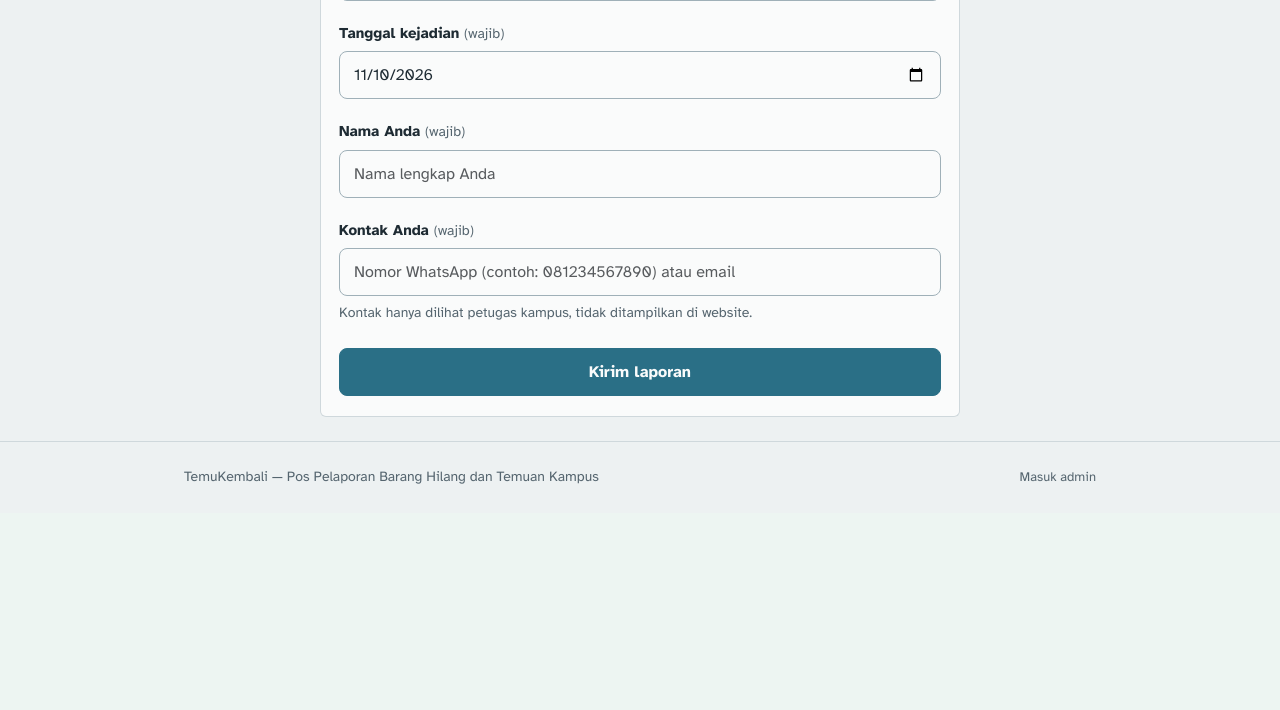
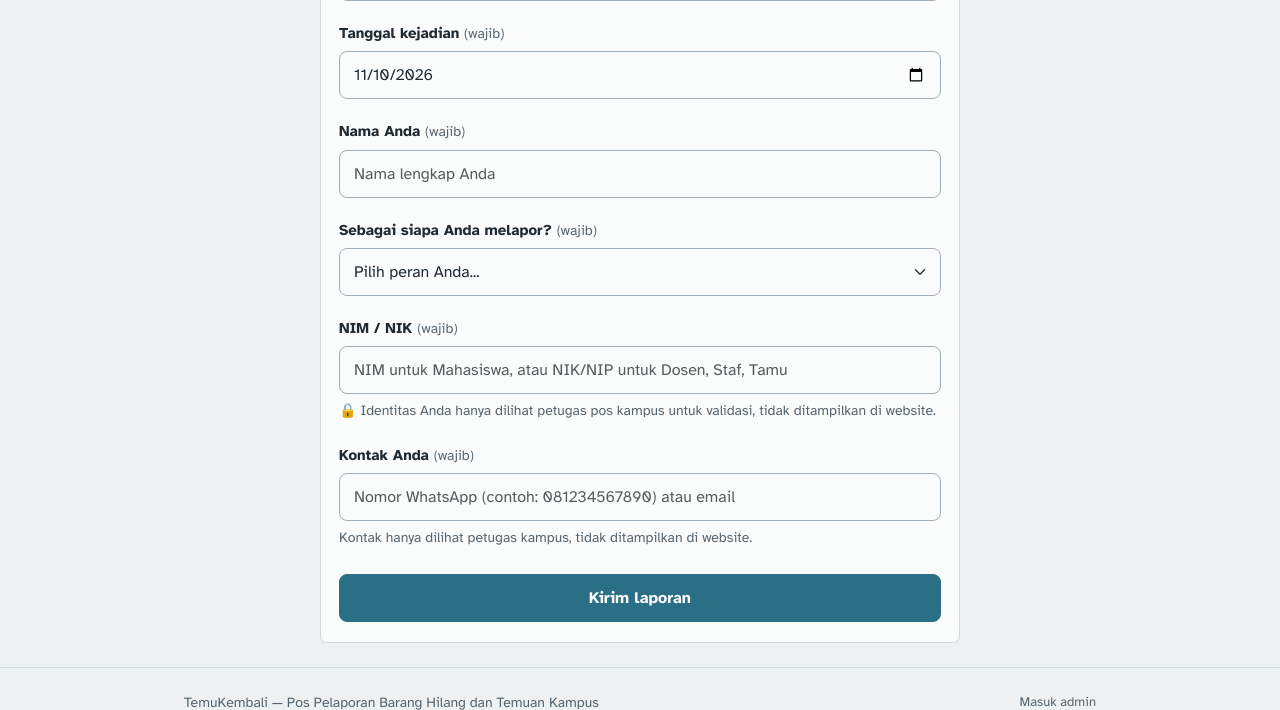
Before and after one commit to akbar450/TemuKembali, a Laravel app: page /lapor in a window 1280 px wide. Shown: the part 976-1686 px from the top of the page. Before the commit the page ends 1460 px from the top, so only its background shows below. Run offline with Laravel 12, Linux system fonts and the light colour scheme; data comes from the database, SQL or seed files in the repository.

Commit message:
feat(report): tambahkan pilihan peran pelapor dan nomor identitas NIM/NIK

```diff
--- a/app/Http/Controllers/Admin/ReportController.php
+++ b/app/Http/Controllers/Admin/ReportController.php
@@ -109,6 +109,8 @@ class ReportController extends Controller
             'location' => ['required', 'string', 'max:255'],
             'event_date' => ['required', 'date', 'before_or_equal:today'],
             'reporter_name' => ['required', 'string', 'max:100'],
+            'reporter_role' => ['nullable', 'in:mahasiswa,dosen,staf,tamu'],
+            'reporter_id_number' => ['nullable', 'string', 'max:50'],
             'reporter_contact' => ['required', 'string', 'max:100'],
         ], [
             'item_name.required' => 'Nama barang harus diisi.',
--- a/app/Http/Controllers/ReportController.php
+++ b/app/Http/Controllers/ReportController.php
@@ -98,6 +98,8 @@ class ReportController extends Controller
             'location' => ['required', 'string', 'max:255'],
             'event_date' => ['required', 'date', 'before_or_equal:today'],
             'reporter_name' => ['required', 'string', 'max:100'],
+            'reporter_role' => ['required', 'in:mahasiswa,dosen,staf,tamu'],
+            'reporter_id_number' => ['required', 'string', 'max:50'],
             'reporter_contact' => ['required', 'string', 'max:100'],
         ], [
             'type.required' => 'Pilih jenis laporan.',
@@ -114,6 +116,10 @@ class ReportController extends Controller
             'event_date.required' => 'Tanggal kejadian harus diisi.',
             'event_date.before_or_equal' => 'Tanggal tidak boleh setelah hari ini. Pilih hari ini atau sebelumnya.',
             'reporter_name.required' => 'Nama pelapor harus diisi.',
+            'reporter_role.required' => 'Pilih peran Anda (Mahasiswa, Dosen, Staf, atau Tamu).',
+            'reporter_role.in' => 'Pilihan peran tidak valid.',
+            'reporter_id_number.required' => 'NIM atau NIK harus diisi.',
+            'reporter_id_number.max' => 'NIM/NIK maksimal 50 karakter.',
             'reporter_contact.required' => 'Kontak pelapor harus diisi.',
         ]);
 
@@ -133,6 +139,8 @@ class ReportController extends Controller
             'location' => $validated['location'],
             'event_date' => $validated['event_date'],
             'reporter_name' => $validated['reporter_name'],
+            'reporter_role' => $validated['reporter_role'],
+            'reporter_id_number' => $validated['reporter_id_number'],
             'reporter_contact' => $validated['reporter_contact'],
         ]);
 
--- a/database/seeders/DatabaseSeeder.php
+++ b/database/seeders/DatabaseSeeder.php
@@ -55,6 +55,8 @@ class DatabaseSeeder extends Seeder
                 'location' => 'Perpustakaan lantai 2',
                 'event_date' => now()->subDays(2)->format('Y-m-d'),
                 'reporter_name' => 'Budi Santoso',
+                'reporter_role' => 'mahasiswa',
+                'reporter_id_number' => '220101045',
                 'reporter_contact' => '081234567890',
             ]);
 
@@ -68,6 +70,8 @@ class DatabaseSeeder extends Seeder
                 'location' => 'Parkiran Gedung Kuliah Bersama',
                 'event_date' => now()->subDay()->format('Y-m-d'),
                 'reporter_name' => 'Siti Rahma',
+                'reporter_role' => 'mahasiswa',
+                'reporter_id_number' => '230101112',
                 'reporter_contact' => 'siti.rahma@mahasiswa.ac.id',
             ]);
 
@@ -81,6 +85,8 @@ class DatabaseSeeder extends Seeder
                 'location' => 'Laboratorium Komputer 3',
                 'event_date' => now()->subDays(5)->format('Y-m-d'),
                 'reporter_name' => 'Rian Hidayat',
+                'reporter_role' => 'staf',
+                'reporter_id_number' => '199008152020121001',
                 'reporter_contact' => '089876543210',
                 'returned_at' => now()->subDays(1),
             ]);
--- a/resources/views/publik/create.blade.php
+++ b/resources/views/publik/create.blade.php
@@ -178,7 +178,49 @@
                     @enderror
                 </div>
 
-                {{-- 8. Kontak Pelapor --}}
+                {{-- 8. Peran / Status di Kampus --}}
+                <div class="form-group">
+                    <label for="reporter_role" class="form-label">
+                        Sebagai siapa Anda melapor? <span class="wajib">(wajib)</span>
+                    </label>
+                    <select id="reporter_role"
+                            name="reporter_role"
+                            class="form-select @error('reporter_role') is-invalid @enderror"
+                            required
+                            aria-describedby="@error('reporter_role') reporter_role-error @enderror">
+                        <option value="">Pilih peran Anda...</option>
+                        <option value="mahasiswa" {{ old('reporter_role') === 'mahasiswa' ? 'selected' : '' }}>Mahasiswa</option>
+                        <option value="dosen" {{ old('reporter_role') === 'dosen' ? 'selected' : '' }}>Dosen</option>
+                        <option value="staf" {{ old('reporter_role') === 'staf' ? 'selected' : '' }}>Staf</option>
+                        <option value="tamu" {{ old('reporter_role') === 'tamu' ? 'selected' : '' }}>Tamu</option>
+                    </select>
+                    @error('reporter_role')
+                        <div id="reporter_role-error" class="invalid-feedback" role="alert">{{ $message }}</div>
+                    @enderror
+                </div>
+
+                {{-- 9. NIM / NIK --}}
+                <div class="form-group">
+                    <label for="reporter_id_number" class="form-label">
+                        NIM / NIK <span class="wajib">(wajib)</span>
+                    </label>
+                    <input type="text"
+                           id="reporter_id_number"
+                           name="reporter_id_number"
+                           value="{{ old('reporter_id_number') }}"
+                           class="form-control @error('reporter_id_number') is-invalid @enderror"
+                           placeholder="NIM untuk Mahasiswa, atau NIK/NIP untuk Dosen, Staf, Tamu"
+                           required
+                           aria-describedby="id-number-note @error('reporter_id_number') reporter_id_number-error @enderror">
+                    <span id="id-number-note" class="form-keterangan">
+                        🔒 Identitas Anda hanya dilihat petugas pos kampus untuk validasi, tidak ditampilkan di website.
+                    </span>
+                    @error('reporter_id_number')
+                        <div id="reporter_id_number-error" class="invalid-feedback" role="alert">{{ $message }}</div>
+                    @enderror
+                </div>
+
+                {{-- 10. Kontak Pelapor --}}
                 <div class="form-group mb-4">
                     <label for="reporter_contact" class="form-label">
                         Kontak Anda <span class="wajib">(wajib)</span>
```
Also changed, not shown: app/Models/Report.php (+14 -0 lines), resources/views/admin/reports/show.blade.php (+37 -0 lines), tests/Feature/AdminTest.php (+8 -0 lines), tests/Feature/PublicReportTest.php (+25 -1 lines), database/migrations/2026_11_19_000001_add_reporter_identity_to_reports_table.php (added).
